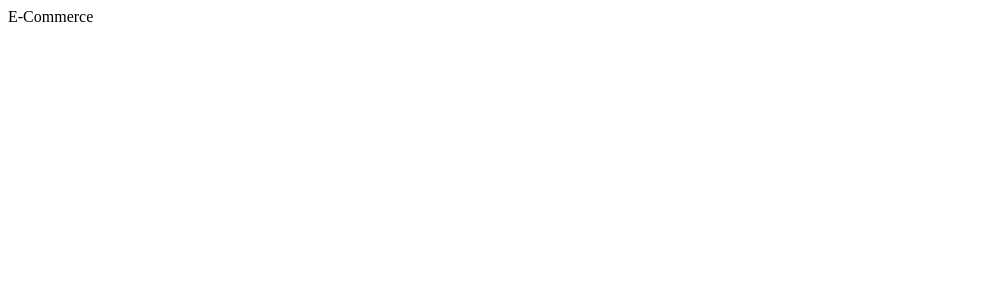
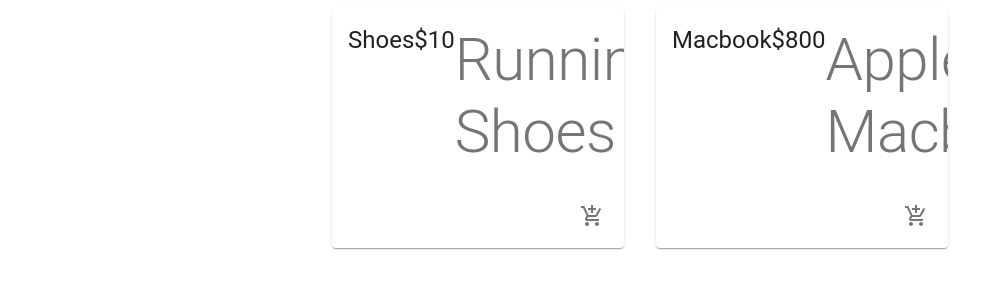
Before and after one commit to Atomize101/eCommerce, a React (Create React App) app: page / in a window 1280 px wide. Shown: the top 300 px of the page, without its empty margins (0-1004 px from the left). Built offline with nearby package versions, Linux system fonts and the light colour scheme.

Commit message:
Products cards now display

```diff
--- a/src/App.js
+++ b/src/App.js
@@ -1,7 +1,12 @@
 import React from 'react';
+import Products from './components/Products/Products';
 
 const App = () => {
-	return <div>E-Commerce</div>;
+	return (
+		<div>
+			<Products />
+		</div>
+	);
 };
 
 export default App;
--- a/src/components/Products/Product/Product.jsx
+++ b/src/components/Products/Product/Product.jsx
@@ -2,7 +2,11 @@
 import { Card, CardMedia, CardContent, CardActions, Typography, IconButton } from '@material-ui/core';
 import { AddShoppingCart } from '@material-ui/icons';
 
+import useStyles from './styles';
+
 const Product = ({ product }) => {
+	const classes = useStyles();
+
 	return (
 		<div>
 			<Card className={classes.root}>
--- /dev/null
+++ b/src/components/Products/Product/styles.js
@@ -0,0 +1,19 @@
+import { makeStyles } from '@material-ui/core/styles';
+
+export default makeStyles(() => ({
+	root: {
+		maxWidth: '100%',
+	},
+	media: {
+		height: 0,
+		paddingTop: '56.25%', // 16:9
+	},
+	cardActions: {
+		display: 'flex',
+		justifyContent: 'flex-end',
+	},
+	cardContent: {
+		display: 'flex',
+		justifyContent: 'space-between',
+	},
+}));
```
Also changed, not shown: src/components/Products/Products.jsx (+9 -5 lines), 1 other file (tests, documents, lock files or other folders).
